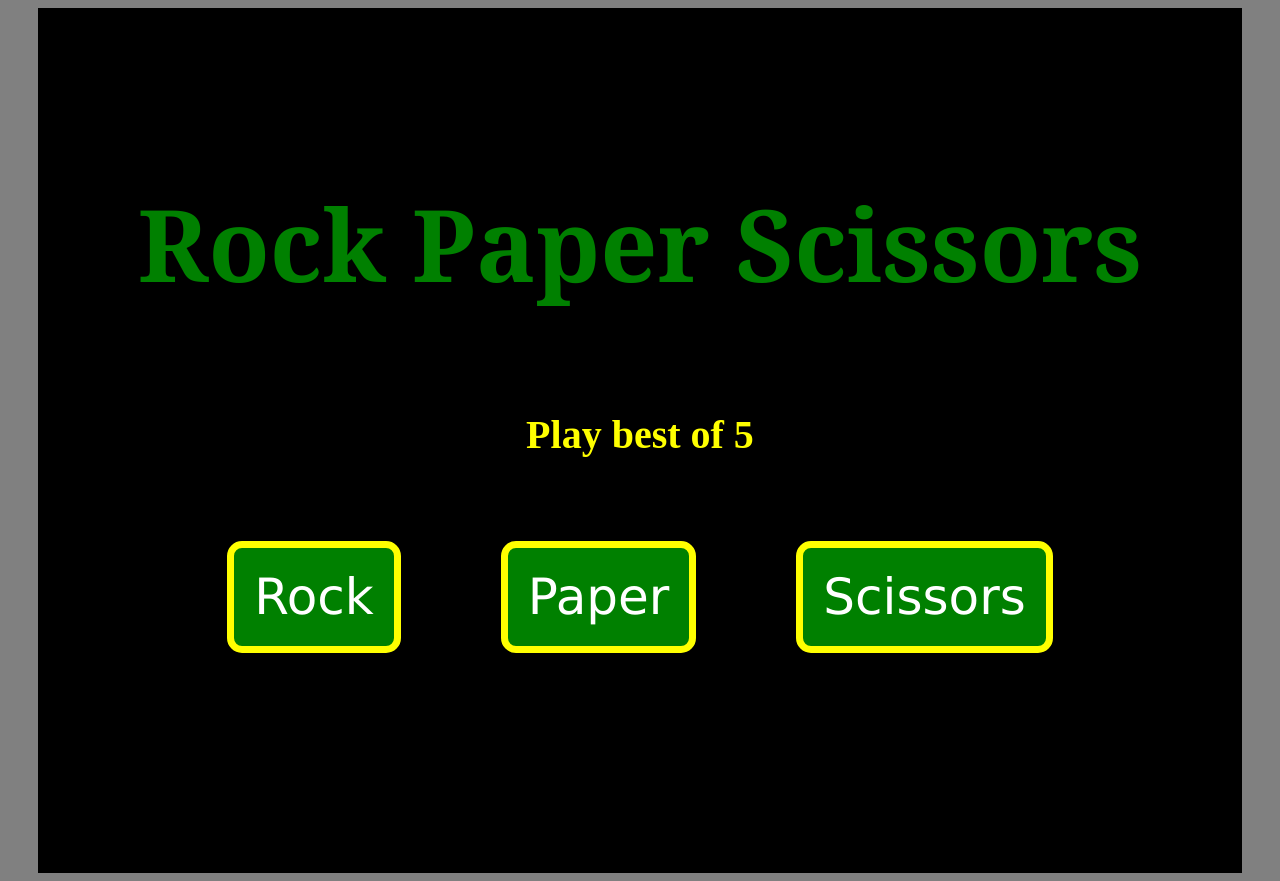
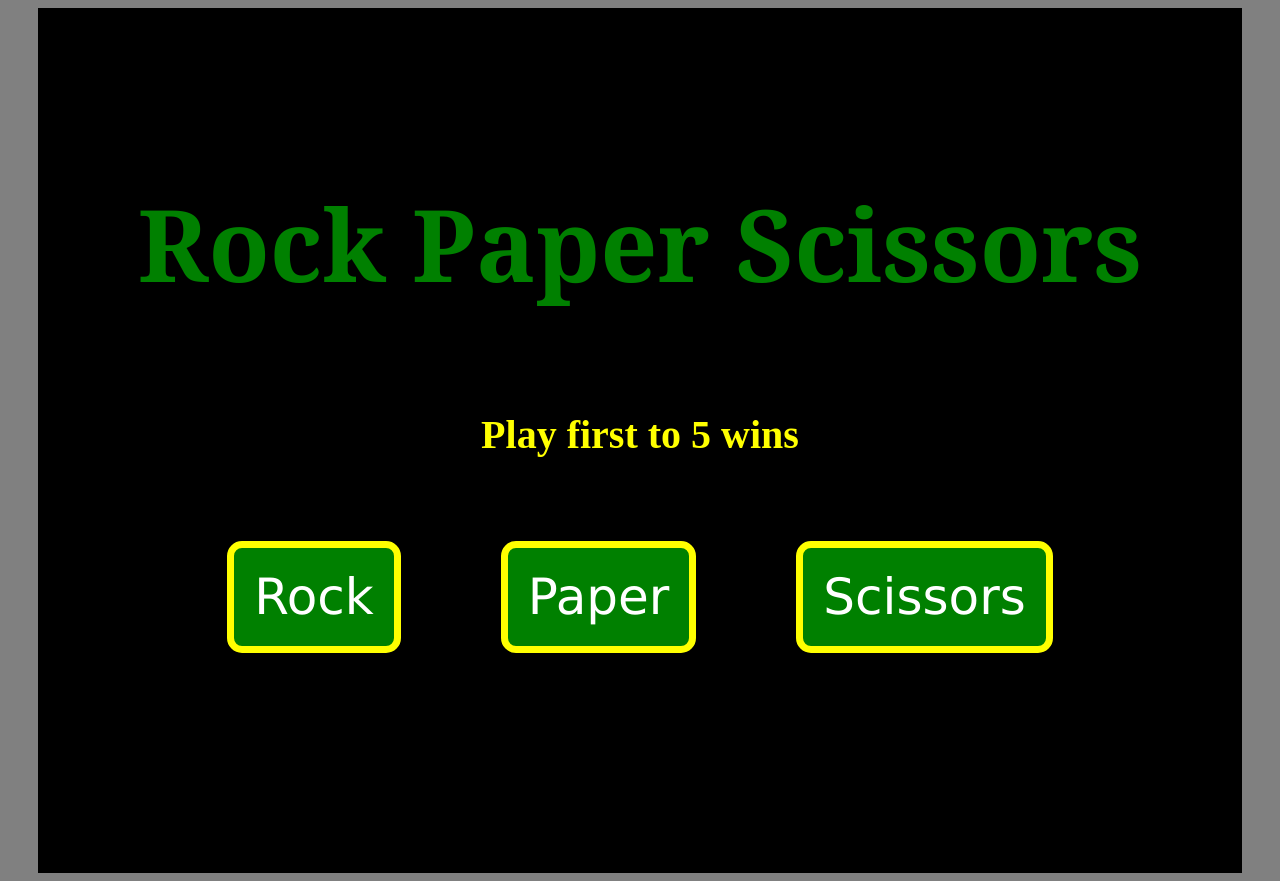
Before and after one commit to snoltef/rockpaperscissors, a plain HTML site: page index.html in a window 1280 px wide. Drawn offline with Linux system fonts and the light colour scheme.

Commit message:
Update h2 to read First to 5 wins

```diff
--- a/index.html
+++ b/index.html
@@ -10,7 +10,7 @@
 <body>
     <div class="container">
         <h1>Rock Paper Scissors</h1>
-        <h2>Play best of 5</h2>
+        <h2>Play first to 5 wins</h2>
         <div class="button-container">
             <button id="buttonRock">Rock</button>
             <button id="buttonPaper">Paper</button>
```
